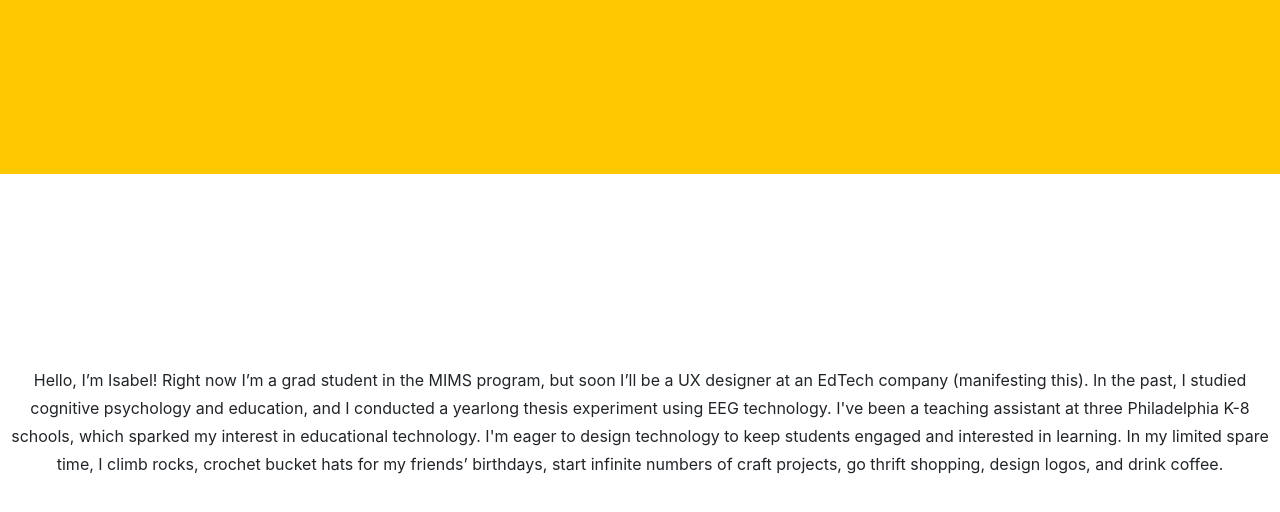
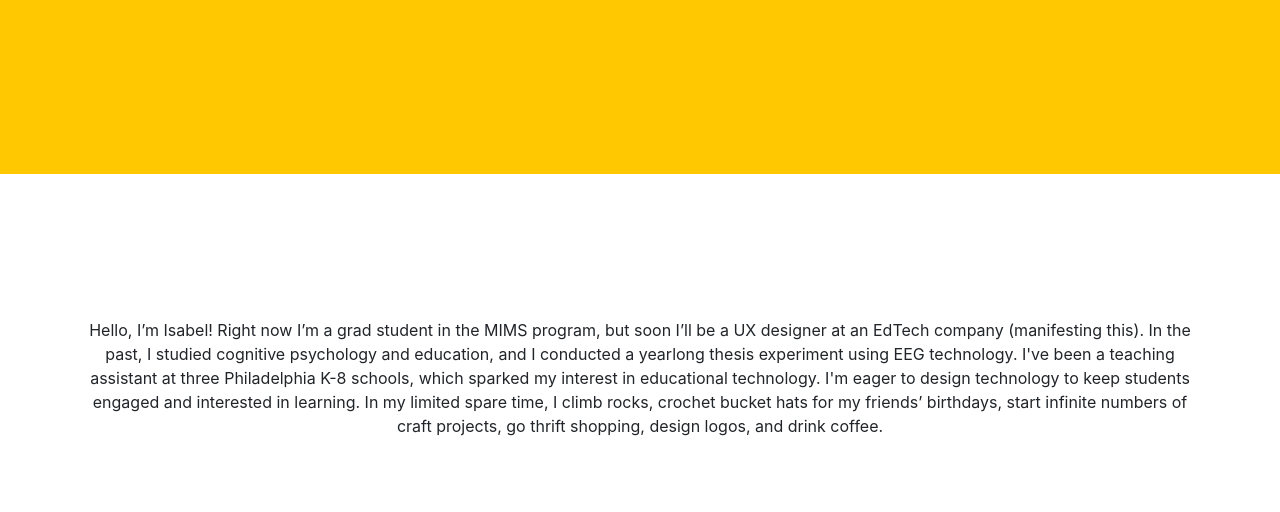
Before and after one commit to 15isabelm/15isabelm.github.io, a plain HTML site: page index.html in a window 1280 px wide. Shown: the part 406-918 px from the top of the page. Drawn offline with Linux system fonts and the light colour scheme.

Commit message:
Commit 7

```diff
--- a/index.html
+++ b/index.html
@@ -34,11 +34,10 @@
             </div>
         </header>
         <section class="text-center">
-
-            <div class="col-md-6 col-lg-4 mb-5">
+            <div class="container d-flex align-items-center">
                 <!-- put your bio paragraph here; remember to use the correct html tags -->
+                 Hello, I’m Isabel! Right now I’m a grad student in the MIMS program, but soon I’ll be a UX designer at an EdTech company (manifesting this). In the past, I studied cognitive psychology and education, and I conducted a yearlong thesis experiment using EEG technology. I've been a teaching assistant at three Philadelphia K-8 schools, which sparked my interest in educational technology. I'm eager to design technology to keep students engaged and interested in learning. In my limited spare time, I climb rocks, crochet bucket hats for my friends’ birthdays, start infinite numbers of craft projects, go thrift shopping, design logos, and drink coffee.
             </div>
-            <p>Hello, I’m Isabel! Right now I’m a grad student in the MIMS program, but soon I’ll be a UX designer at an EdTech company (manifesting this). In the past, I studied cognitive psychology and education, and I conducted a yearlong thesis experiment using EEG technology. I've been a teaching assistant at three Philadelphia K-8 schools, which sparked my interest in educational technology. I'm eager to design technology to keep students engaged and interested in learning. In my limited spare time, I climb rocks, crochet bucket hats for my friends’ birthdays, start infinite numbers of craft projects, go thrift shopping, design logos, and drink coffee.</p>
         </section>
     </body>
 
```
